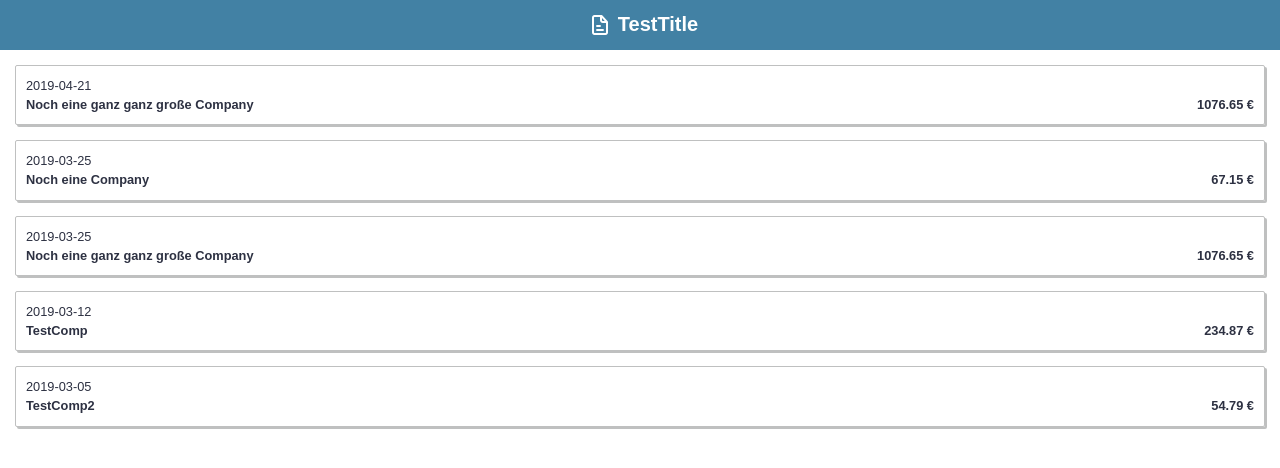
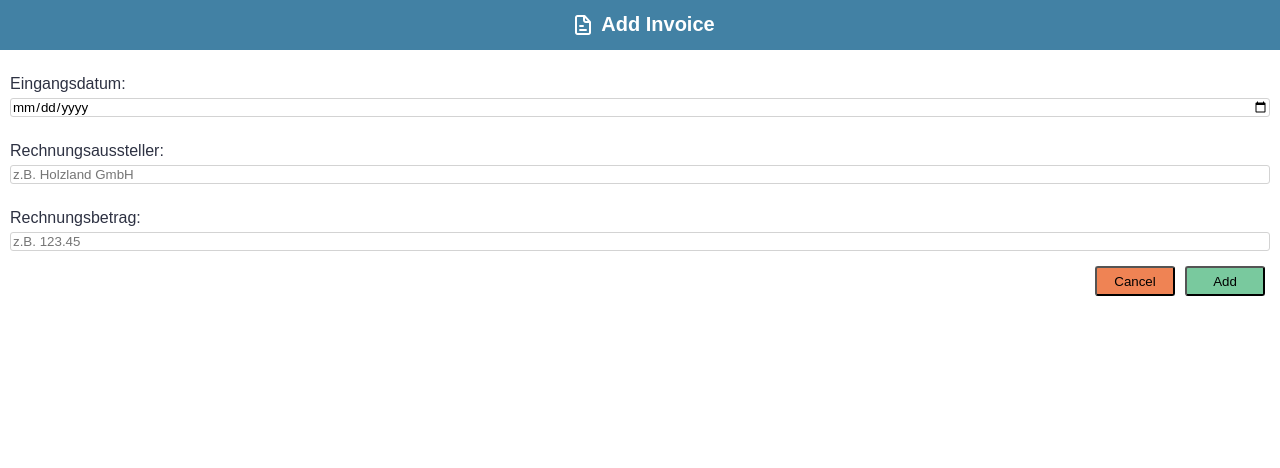
Before and after one commit to vanessatie/invoice-manager, a React (Create React App) app: page /add in a window 1280 px wide. Shown: the top 468 px of the page. Built offline with nearby package versions, Linux system fonts and the light colour scheme.

Commit message:
add form

```diff
--- a/src/app/App.js
+++ b/src/app/App.js
@@ -1,18 +1,24 @@
 import React from "react";
 import GlobalStyles from "./GlobalStyles";
-import Header from "../components/Header";
-import Card from "../components/Card";
+import { BrowserRouter as Router, Switch, Route } from "react-router-dom";
+import Cards from "../pages/Cards";
+import Form from "../pages/Form";
 import cardData from "../pages/__mock__/cards.json";
 
 console.log(cardData);
 
 function App() {
   return (
-    <>
+    <Router>
       <GlobalStyles />
-      <Header title="TestTitle" />
-      <Card cardData={cardData} />
-    </>
+      <Switch>
+        <Route path="/add" render={props => <Form {...props} />} />
+        <Route
+          path="/"
+          render={props => <Cards cardData={cardData} {...props} />}
+        />
+      </Switch>
+    </Router>
   );
 }
 
--- /dev/null
+++ b/src/components/Button.js
@@ -0,0 +1,27 @@
+import React from "react";
+import styled from "styled-components";
+
+const color = {
+  cancel: `
+  background-color: #ef8354;
+  `,
+  submit: `background-color: #79C99E;`,
+  neutral: `background-color: #bfc0c0;`
+};
+
+const getColor = ({ kind = "neutral" }) => color[kind];
+
+const StyledButton = styled.button`
+  border-radius: 3px;
+  margin: 5px;
+  padding: 5px;
+  height: 30px;
+  width: 80px;
+  ${getColor};
+`;
+
+const Button = ({ children, ...props }) => (
+  <StyledButton {...props}>{children}</StyledButton>
+);
+
+export default Button;
--- a/src/components/Header.js
+++ b/src/components/Header.js
@@ -18,11 +18,11 @@ const StyledLogo = styled.img`
   margin: 10px;
 `;
 
-function Header(props) {
+function Header({ title }) {
   return (
     <StyledHeader>
       <StyledLogo src="icon_file.png" />
-      <Headline>{props.title}</Headline>
+      <Headline>{title}</Headline>
     </StyledHeader>
   );
 }
--- /dev/null
+++ b/src/pages/Cards.js
@@ -0,0 +1,15 @@
+import React from "react";
+import Header from "../components/Header";
+import Card from "../components/Card";
+import cardData from "../pages/__mock__/cards.json";
+
+function Cards() {
+  return (
+    <>
+      <Header title="Your Invoices" />
+      <Card cardData={cardData} />
+    </>
+  );
+}
+
+export default Cards;
--- /dev/null
+++ b/src/pages/Form.js
@@ -0,0 +1,62 @@
+import React from "react";
+import styled from "styled-components";
+import Header from "../components/Header";
+import Button from "../components/Button";
+
+const StyledForm = styled.form`
+  padding: 10px;
+  display: grid;
+  grid-gap: 10px;
+`;
+const StyledInput = styled.input`
+  width: 100%;
+  border: 1px solid lightgrey;
+  border-radius: 3px;
+  background-color: white;
+  font-family: Arial, Helvetica, sans-serif;
+  margin-top: 5px;
+`;
+
+const StyledLabel = styled.label`
+  margin-top: 15px;
+  font-size: 1rem;
+`;
+
+const ButtonGroup = styled.div`
+  display: flex;
+  justify-content: flex-end;
+`;
+
+function Form({ history }) {
+  function handleCancel() {
+    history.push("/");
+  }
+  return (
+    <>
+      <Header title="Add Invoice" />
+      <StyledForm>
+        <StyledLabel>
+          Eingangsdatum:
+          <StyledInput type="date" placeholder="Bitte Datum auswählen" />
+        </StyledLabel>
+
+        <StyledLabel>
+          Rechnungsaussteller:
+          <StyledInput placeholder="z.B. Holzland GmbH" />
+        </StyledLabel>
+        <StyledLabel>
+          Rechnungsbetrag:
+          <StyledInput type="number" placeholder="z.B. 123.45" />
+        </StyledLabel>
+        <ButtonGroup>
+          <Button onClick={handleCancel} kind="cancel">
+            Cancel
+          </Button>
+          <Button kind="submit">Add</Button>
+        </ButtonGroup>
+      </StyledForm>
+    </>
+  );
+}
+
+export default Form;
```
